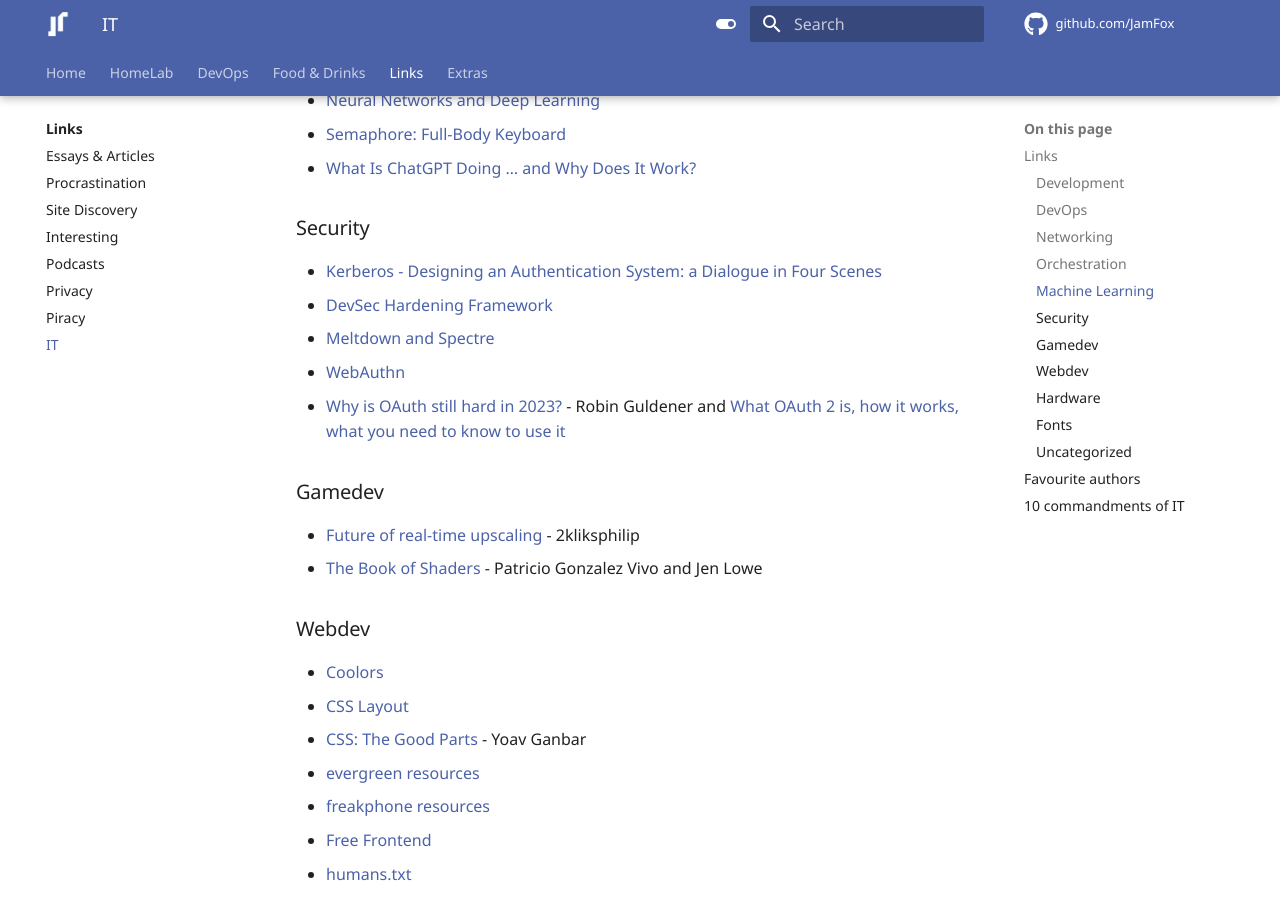
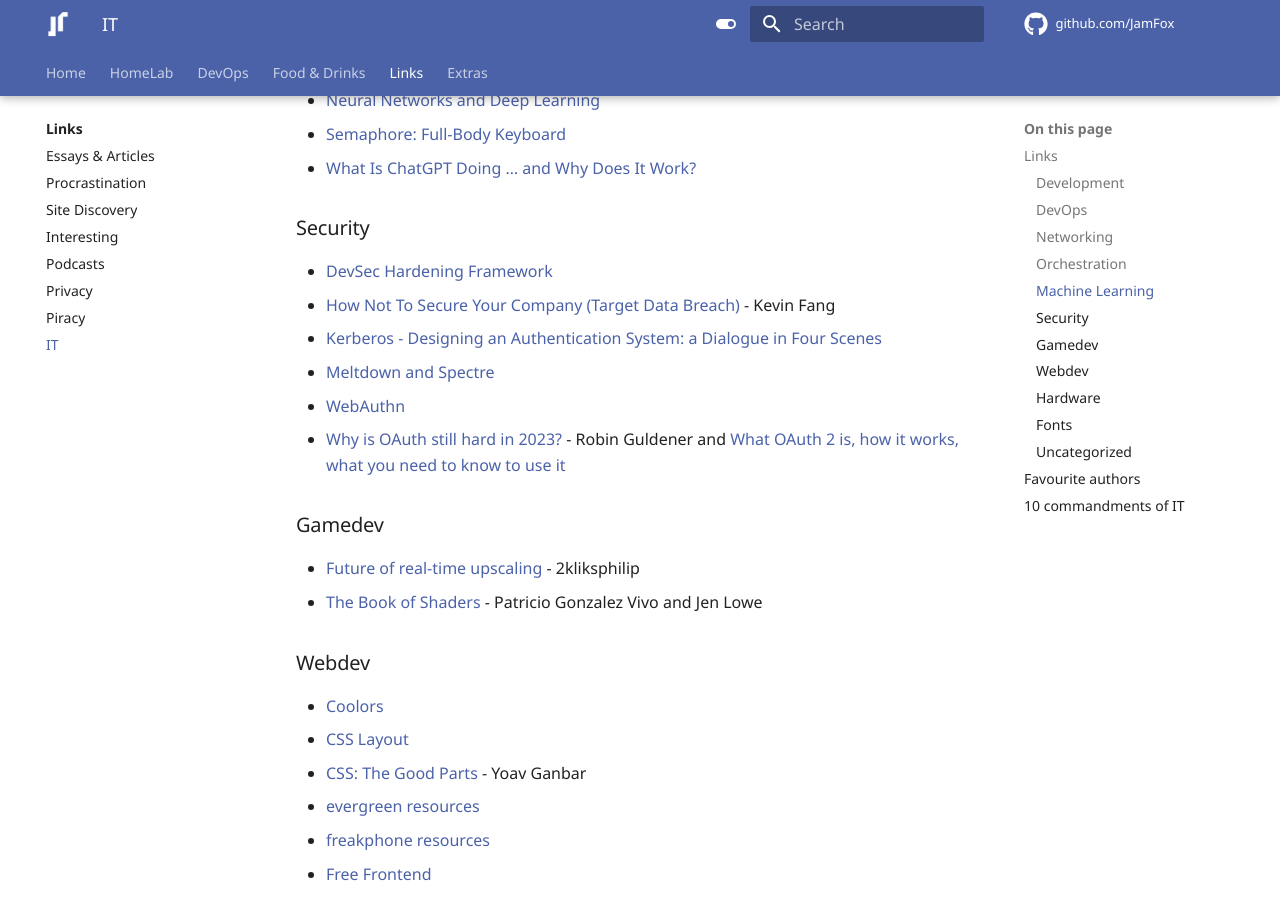
Before and after one commit to JamFox/docs.jamfox.dev, an MkDocs documentation site: the page built from docs/content/links/it.md, in a window 1280 px wide and 900 px high, scrolled down 1516 px. Built offline with MkDocs 1.6.1 and Material for MkDocs 9.7.7, drawn with Linux system fonts in a browser that asks for light colours; comment, search, counter and statistics services are not loaded.

Commit message:
add target

```diff
--- a/docs/content/links/it.md
+++ b/docs/content/links/it.md
@@ -54,8 +54,9 @@ title: "IT"
 
 ### Security
 
+- [DevSec Hardening Framework](https://dev-sec.io/)
+- [How Not To Secure Your Company (Target Data Breach)](https://www.youtube.com/watch?v=tGXV-ZRwcUM) - Kevin Fang
 - [Kerberos - Designing an Authentication System: a Dialogue in Four Scenes](https://web.mit.edu/kerberos/dialogue.html)
-- [DevSec Hardening Framework](https://dev-sec.io/)
 - [Meltdown and Spectre](https://meltdownattack.com/)
 - [WebAuthn](https://webauthn.guide/#about-webauthn)
 - [Why is OAuth still hard in 2023?](https://www.nango.dev/blog/why-is-oauth-still-hard) - Robin Guldener and [What OAuth 2 is, how it works, what you need to know to use it](https://metacpan.org/dist/LWP-Authen-OAuth2/view/lib/LWP/Authen/OAuth2/Overview.pod)
```
